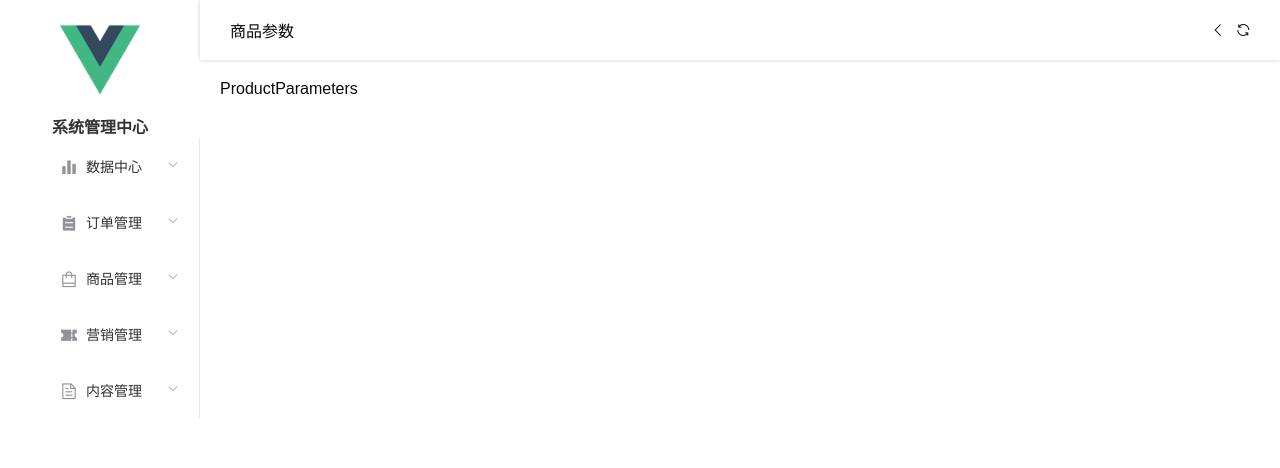
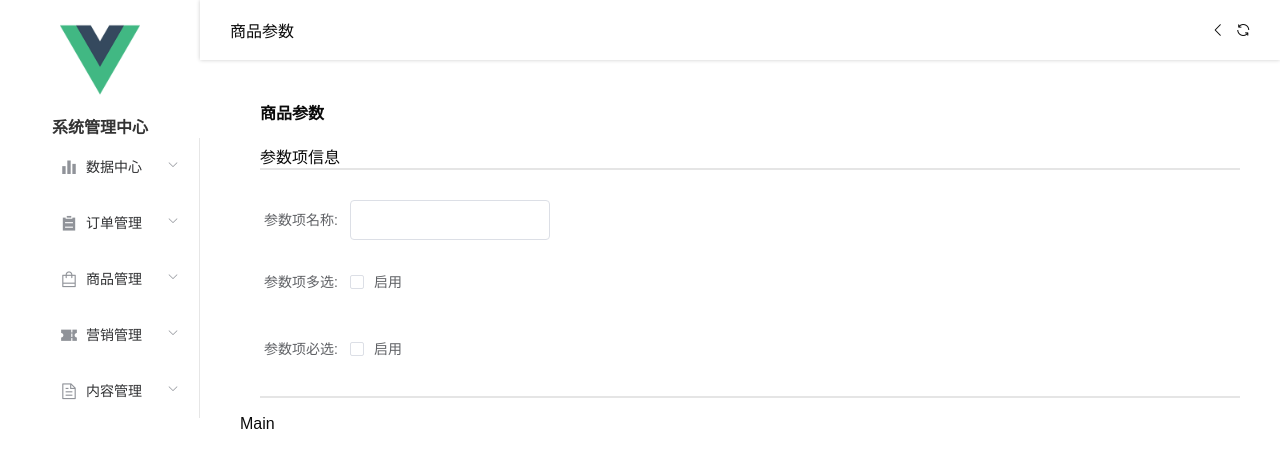
Before and after one commit to bo-ddd/union-b, a Vue app: page /commoditymanage/productparameters in a window 1280 px wide. Shown: the top 468 px of the page. Built offline with nearby package versions, Linux system fonts and the light colour scheme.

Commit message:
修改了一些页面

```diff
--- a/src/views/CommodityManage/CommodityManagement.vue
+++ b/src/views/CommodityManage/CommodityManagement.vue
@@ -1,60 +1,14 @@
 <template>
   <div class="main">
-            <div class="m-header">
-               <div class="m-header_top">
-                     <div class="mheade-top_content">
-                       <span>商品状态<el-cascader class="cascader" placeholder="全部" :options="options" @change="handleChange"></el-cascader></span>
-                     </div>
-                     <div class="mheade-top_content">right</div>
-               </div>
-           </div>
+        商品管理
   </div>
 </template>
 
 <script>
 export default {
-   /**
-    * author: syh
-    */
-   data(){
-     return{
-
-          options: [{
-          value: 'zhinan',
-          label: '指南',
-          children: [{
-            value: 'shejiyuanze',
-            label: '设计原则',
-            children: [{
-              value: 'yizhi',
-              label: '一致'
-            }, {
-              value: 'fankui',
-              label: '反馈'
-            }, {
-              value: 'xiaolv',
-              label: '效率'
-            }, {
-              value: 'kekong',
-              label: '可控'
-            }]
-            }]
-          }]
-     }
-   }
 }
 </script>
 
 <style lang="scss" scoped>
-.m-header_top{
- display: grid;
- grid-template-columns:90% 10%;
-}
-
-.cascader {
-  margin-left: 5px;
-  width:140px;
-  height:30px !important;
-}
 
 </style>
--- a/src/views/CommodityManage/ProductParameters.vue
+++ b/src/views/CommodityManage/ProductParameters.vue
@@ -1,15 +1,83 @@
 <template>
   <div>
-      ProductParameters
+      <!-- ProductParameters商品参数 -->
+      <div class="wrap">
+        <el-container>
+          <el-header>
+            <div class="title">
+              <span>商品参数</span>
+            </div>
+            <div class="parameter">
+              <div>参数项信息</div>
+              <div class="information">
+              <el-form ref="form" :model="form" label-width="90px">
+                <el-form-item label="参数项名称:" class="top">
+                  <el-input v-model="form.name" class="el-input__inners"></el-input>
+                </el-form-item>
+                <el-form-item label="参数项多选:">
+                  <el-checkbox-group v-model="form.choice">
+                    <el-checkbox label="启用" name="type"></el-checkbox>
+                  </el-checkbox-group>
+                </el-form-item>
+                <el-form-item label="参数项必选:">
+                  <el-checkbox-group v-model="form.required">
+                    <el-checkbox label="启用" name="type"></el-checkbox>
+                  </el-checkbox-group>
+                </el-form-item>
+              </el-form>
+              </div>
+            </div>
+          </el-header>
+          <el-main>Main</el-main>
+        </el-container>
+      </div>
   </div>
 </template>
 
 <script>
 export default {
-
+   data() {
+      return {
+    form: {
+          name: '',
+          choice: '',
+          required: '',
+        },
+      }
+    },
 }
 </script>
 
 <style lang="scss" scoped>
-
+.wrap{
+  width: 100%;
+  height: calc(100vh - 100px);
+    & .el-container {
+      height: calc(100vh - 100px);
+        & .el-header {
+          height: 45% !important;
+            & .title{
+              padding: 20px;
+              font-weight: 800;
+            }
+            & .parameter{
+              padding-left: 20px;
+              & .information{
+                  width: 100%;
+                  border-top: 2px solid #e5e5e5;
+                  border-bottom: 2px solid #e5e5e5;
+                    & .top{
+                        margin-top: 30px;
+                      }
+                    & .el-input__inners {
+                      width: 200px;
+                    }
+                }
+            }
+        }
+        & .el-main {
+          height: 55% !important;
+        }
+    }
+}
 </style>
--- a/src/views/CommodityManage/UnitManage.vue
+++ b/src/views/CommodityManage/UnitManage.vue
@@ -1,6 +1,6 @@
 <template>
   <div>
-      UnitManage
+     单位管理
   </div>
 </template>
 
```
